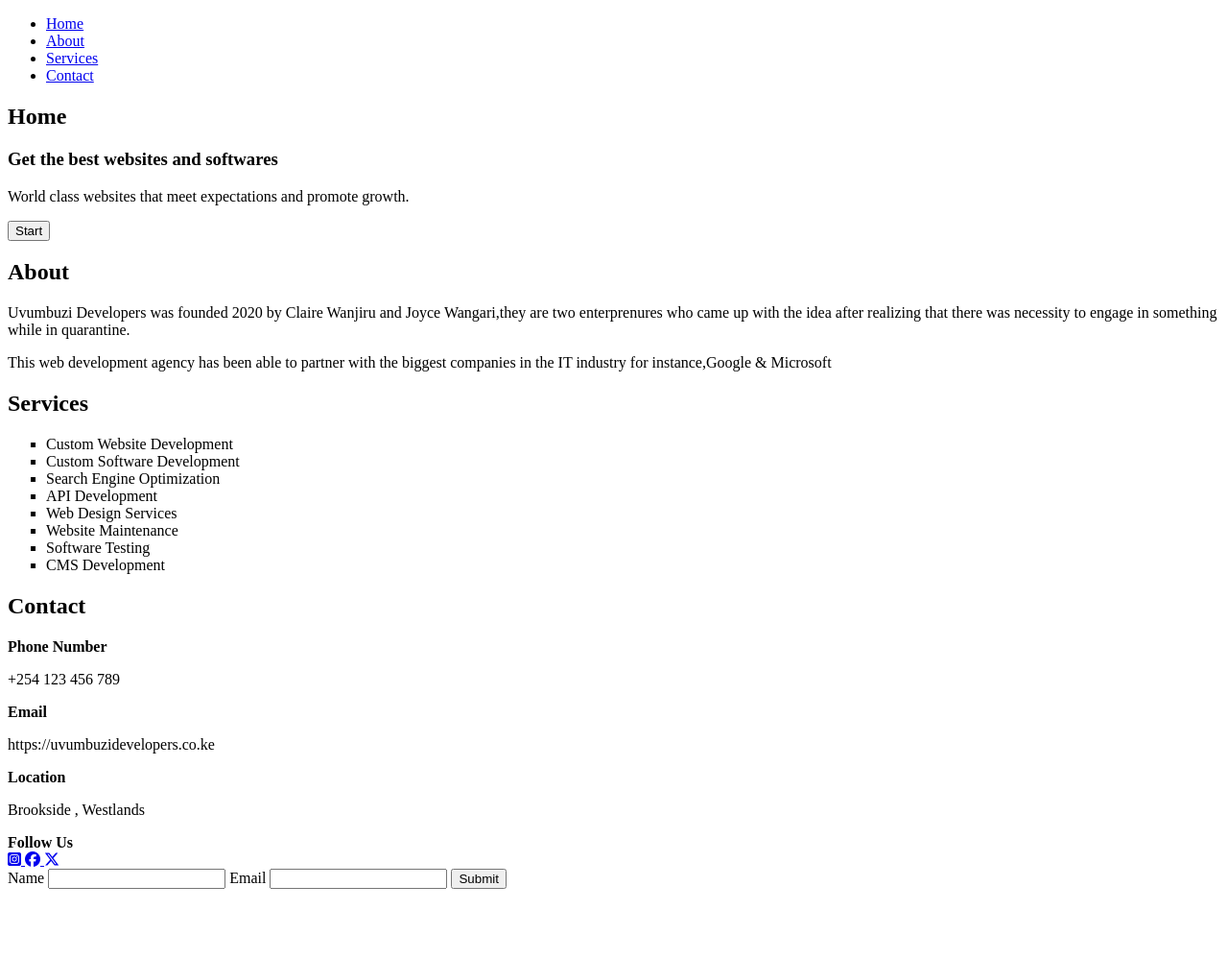
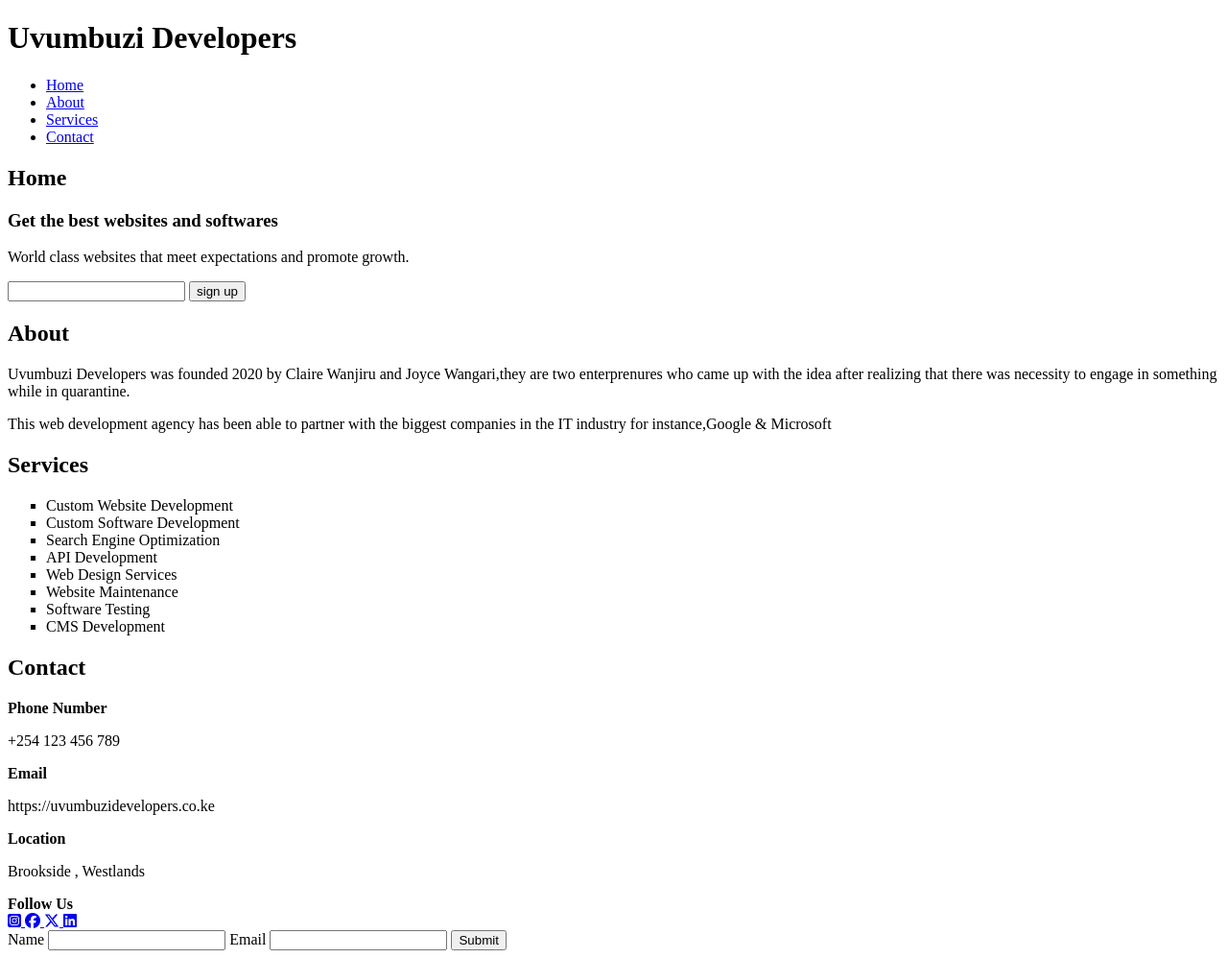
Before and after one commit to clayshwanj/Uvumbuzi-Developers, a plain HTML site: page index.html in a window 1280 px wide. Shown: the whole page at 96% size. Before the commit the page ends 934 px from the top, so only its background shows below. Drawn offline with Linux system fonts and the light colour scheme.

Commit message:
added a call to action in html file

```diff
--- a/index.html
+++ b/index.html
@@ -10,6 +10,7 @@
     ></script>
   </head>
   <body>
+    <h1>Uvumbuzi Developers</h1>
     <nav>
       <ul>
         <li><a href="Home">Home</a></li>
@@ -28,7 +29,8 @@
         </div>
 
         <div>
-          <button>Start</button>
+          <input type="text" name="custom" id="enter" />
+          <input type="button" value="sign up" id="input" />
         </div>
       </section>
 
@@ -87,6 +89,10 @@
           <a href="https://twitter.com">
             <i class="fa-brands fa-x-twitter"></i>
           </a>
+
+          <a href="https://ke.linkedin.com/">
+            <i class="fa-brands fa-linkedin"></i>
+          </a>
         </div>
       </section>
 
```
